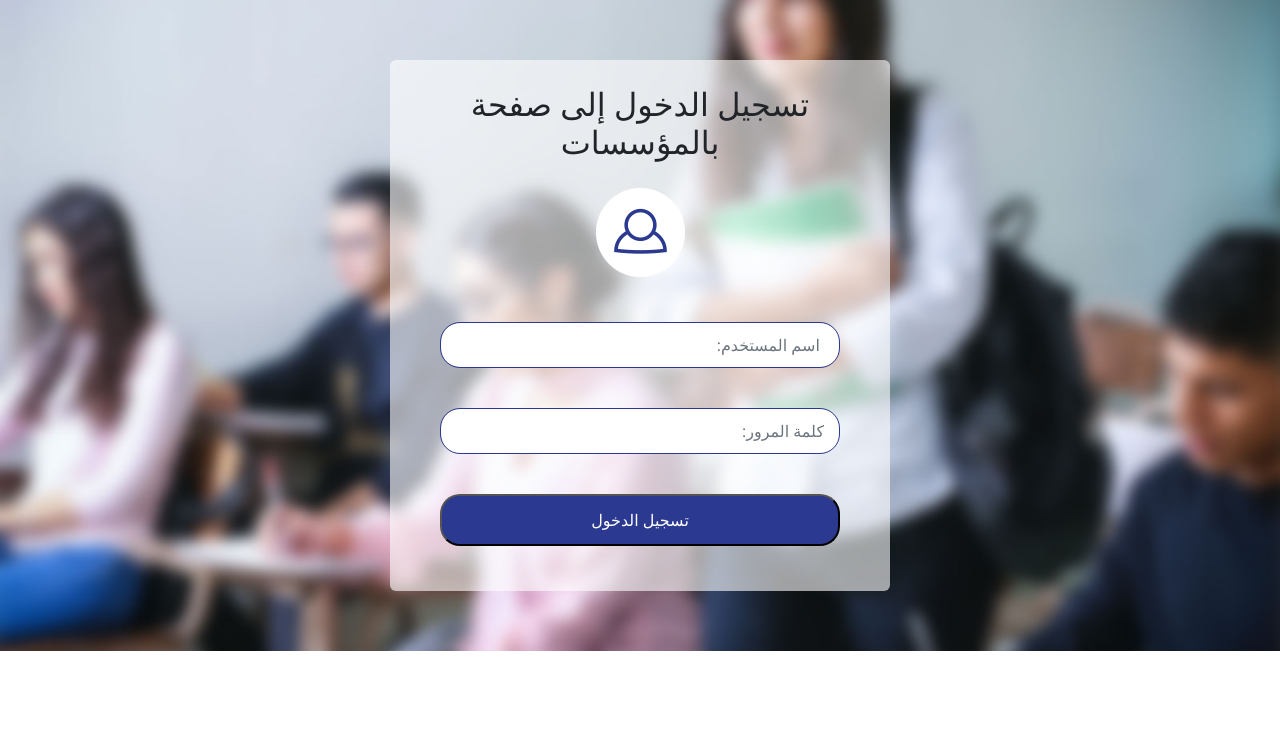
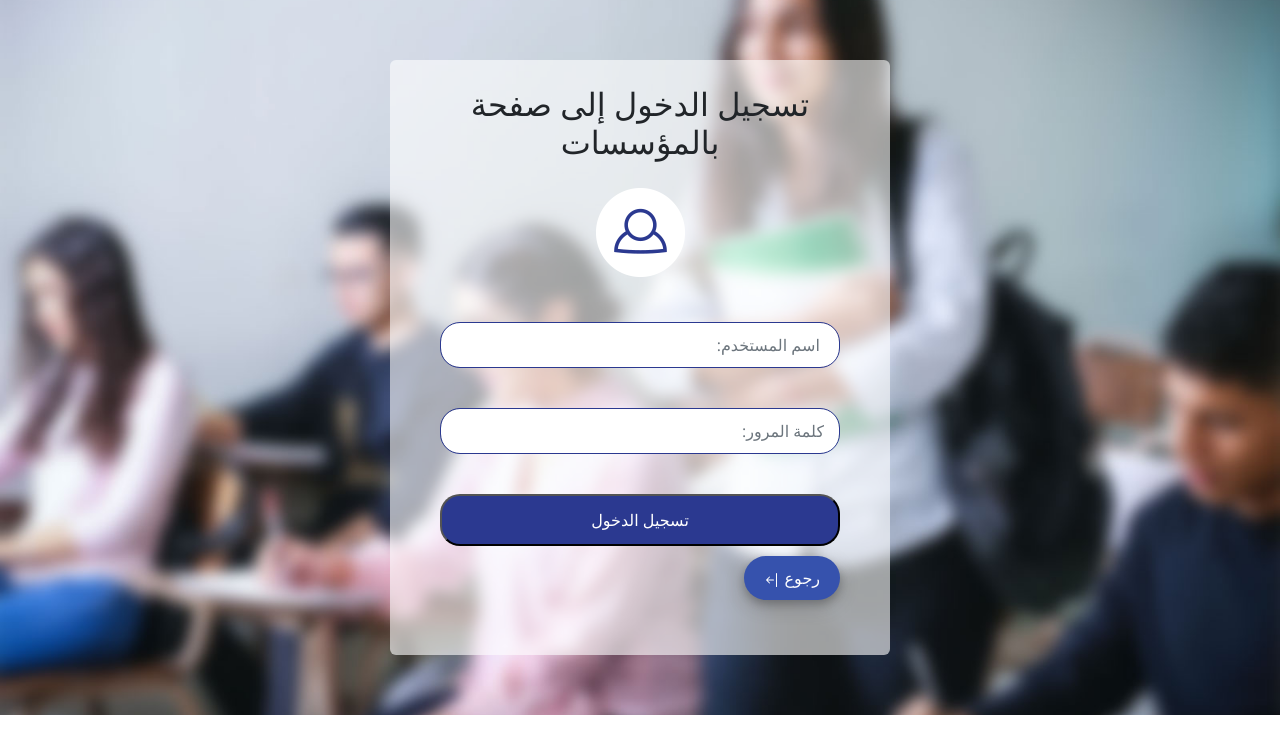
Before and after one commit to almoualid/ScolarisationPFE, a PHP site: page /login.php in a window 1280 px wide. Shown: the top 754 px of the page. Run offline with PHP 8.4, Linux system fonts and the light colour scheme.

Commit message:
Ajouter le  button retour et alert

```diff
--- a/login.php
+++ b/login.php
@@ -42,13 +42,13 @@ if ($_SERVER["REQUEST_METHOD"] == "POST") {
             header("Location: acceuil.php");
             exit();
         } else {
-            echo "Invalid Code Gresa or password.";
+          $error_message = "فشل التسجيل. يرجى التحقق من معلومات الدخول الخاصة بك";
         }
     } catch(PDOException $e) {
         // Log the error to a secure log file
         error_log("Database error during login: " . $e->getMessage());
         // Display a generic error message to the user
-        echo "Error during login. Please try again.";
+        $error_message = "Error during login. Please try again.";
     }
 }
 ?>
@@ -65,9 +65,44 @@ if ($_SERVER["REQUEST_METHOD"] == "POST") {
     <link href="assets/css/style.css" rel="stylesheet">
 
     <title>صفحة الإدارة</title>
+    <style>
+      ._btn_retour {
+        background-color: #3652AD;
+        color: white;
+        padding: 10px 20px;
+        border: none;
+        border-radius: 60px;
+        text-align: center;
+        text-decoration: none;
+        display: inline-block;
+        font-size: 16px;
+        margin: 10px 0;
+        cursor: pointer;
+        box-shadow: 0 4px 8px 0 rgba(0, 0, 0, 0.2), 0 6px 20px 0 rgba(0, 0, 0, 0.19);
+      }
+
+      ._btn_retour:hover {
+        background-color: #2980b9;
+      }
+
+      ._btn_retour i {
+        margin-left: 5px;
+      }
+      .alert {
+        margin-top: 20px;
+        padding: 15px;
+        background-color: #f8d7da;
+        border: 1px solid #f5c6cb;
+        color: #721c24;
+        border-radius: 5px;
+        box-shadow: 0 0 10px rgba(0, 0, 0, 0.1);
+      }
+    </style>
   </head>
   <body>
+
   <form method="post" action="<?php echo htmlspecialchars($_SERVER["PHP_SELF"]); ?>">
+
     <section class="form-02-main">
       <div class="container">
         <div class="row">
@@ -79,25 +114,26 @@ if ($_SERVER["REQUEST_METHOD"] == "POST") {
                   <img src="assets/images/user.png">
                 </div>
                 <div class="form-group">
-                  <input type="text" name="CodeGresa" class="form-control _ge_de_ol" type="text" placeholder=" اسم المستخدم:" required="" aria-required="true">
+                  <input type="text" name="CodeGresa" class="form-control _ge_de_ol" type="text" placeholder=" اسم المستخدم:" required="" oninvalid="this.setCustomValidity('المرجو ملء هذه الخانة')" oninput="this.setCustomValidity('')" aria-required="true">
                 </div>
 
                 <div class="form-group">
-                  <input type="password" name="mdp" class="form-control _ge_de_ol" type="text" placeholder="كلمة المرور:" required="" aria-required="true">
+                  <input type="password" name="mdp" class="form-control _ge_de_ol" type="text" placeholder="كلمة المرور:" required="" oninvalid="this.setCustomValidity('المرجو ملء هذه الخانة')" oninput="this.setCustomValidity('')" aria-required="true">
                 </div>
 
 
 
                 <div class="form-group">
                   <button type="submit" class="_btn_04">تسجيل الدخول</button>
+                  <?php if (!empty($error_message)) : ?>
+                      <div class="alert ">
+                       <?php echo $error_message; ?>
+                     </div>
+                  <?php endif; ?>
+                        <a href="index.php" class="_btn_retour">رجوع <svg xmlns="http://www.w3.org/2000/svg" width="16" height="16" fill="currentColor" class="bi bi-arrow-bar-left" viewBox="0 0 16 16">
+                        <path fill-rule="evenodd" d="M12.5 15a.5.5 0 0 1-.5-.5v-13a.5.5 0 0 1 1 0v13a.5.5 0 0 1-.5.5M10 8a.5.5 0 0 1-.5.5H3.707l2.147 2.146a.5.5 0 0 1-.708.708l-3-3a.5.5 0 0 1 0-.708l3-3a.5.5 0 1 1 .708.708L3.707 7.5H9.5a.5.5 0 0 1 .5.5"/>
+                   </svg></a>
                 </div>
-                <?php if (!empty($error_message)) : ?>
-                <div class="alert alert-danger">
-                <?php echo $error_message; ?>
-                </div>
-               <?php endif; ?>
-
-
 
               </div>
             </div>
```
